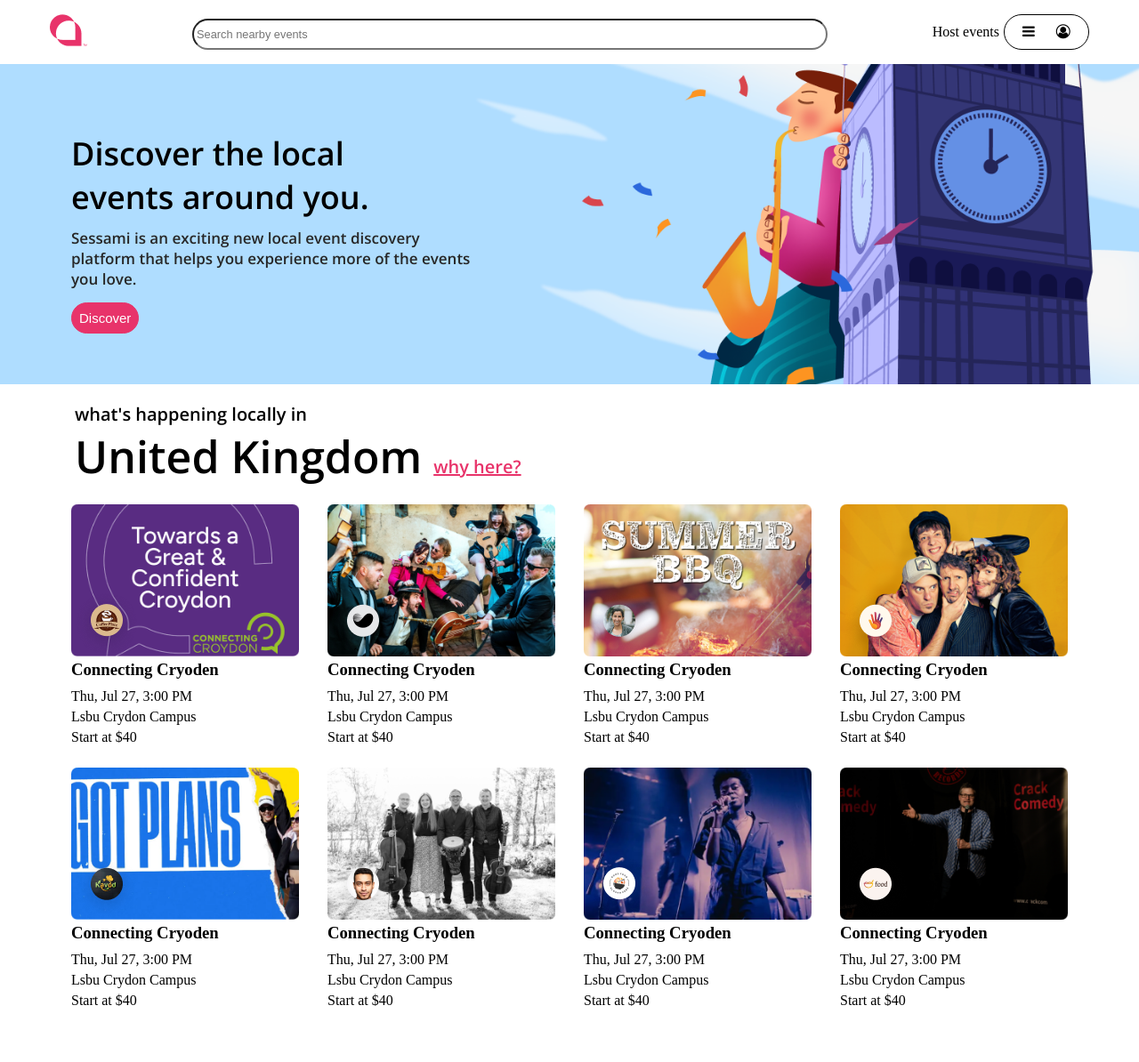
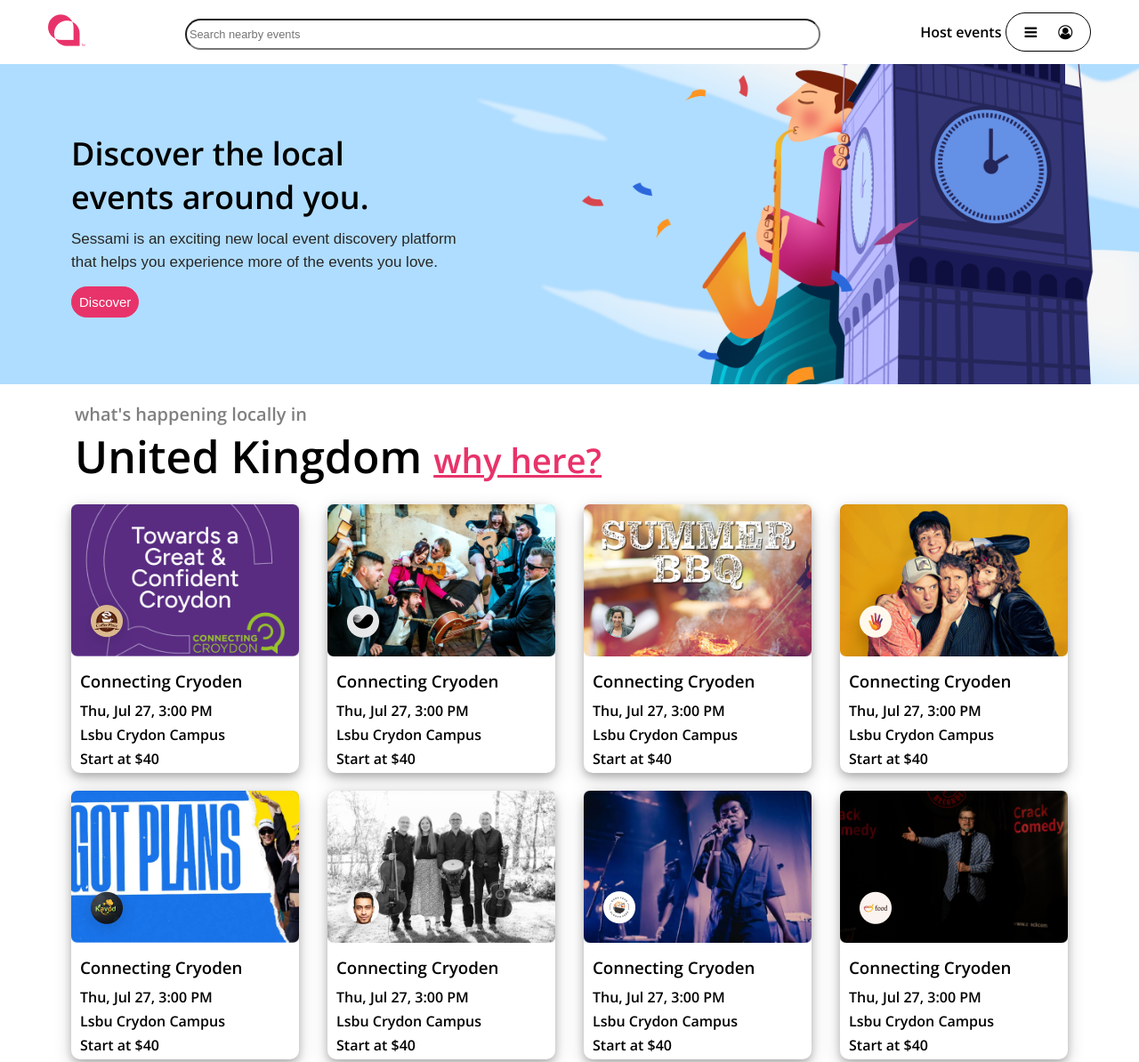
Before and after one commit to 12anupa-baral/Sessami-assignment2, a plain HTML site: page index.html in a window 1280 px wide. Shown: the top 1194 px of the page at 89% size. Drawn offline with nearby package versions, Linux system fonts and the light colour scheme.

Commit message:
changes made

```diff
--- a/style.css
+++ b/style.css
@@ -1,6 +1,11 @@
 * {
   margin: 0;
   padding: 0;
+}
+
+body {
+  font-family: 'Open Sans', sans-serif;
+  ;
 }
 
 #search {
@@ -62,7 +67,7 @@ nav {
 h1 {
   font-size: 30px;
   color: white;
-  font-family: 'Open Sans', sans-serif;
+
 }
 
 .category {
@@ -101,7 +106,7 @@ h1 {
   margin-top: 10px;
   margin-left: 20px;
   margin-bottom: 20px;
-  font-family: 'Open Sans', sans-serif;
+
 }
 
 .topmost a:hover {
@@ -110,17 +115,18 @@ h1 {
 
 
 .topmost h2 {
-  font-size: 30px;
+  font-size: 6vw;
 }
 
 .topmost h2 a {
-  font-size: 20px;
+  font-size: 3vw;
   color: #e8336a;
   text-decoration: underline;
 }
 
 .topmost p {
-  font-size: 25px;
+  font-size: 4vw;
+  color: grey;
 }
 
 .container2 {
@@ -130,7 +136,7 @@ h1 {
   padding: 20px;
   margin-left: 5%;
   margin-right: 5%;
-  margin-top: 500px;
+  margin-top: 480px;
   margin-bottom: 5%;
   backdrop-filter: blur(25px);
   border-radius: 20px;
@@ -143,7 +149,9 @@ h1 {
   color: white;
   font-size: 15px;
   margin-top: 10px;
-  font-family: 'Open Sans', sans-serif;
+  font-family: 'Montserrat', sans-serif;
+  line-height: 1.5;
+
 }
 
 .container2 button {
@@ -182,8 +190,8 @@ main {
 
 
 .happening {
-  padding: 30px;
-  margin-left: 10px;
+
+  margin: 20px;
 }
 
 .h-event {
@@ -192,9 +200,10 @@ main {
 }
 
 .hosts {
-  margin-top: 10px;
-  margin-left: 40px;
+  margin: 20px;
+
 }
+
 
 .hosts img {
   max-width: 90%;
@@ -239,6 +248,11 @@ main {
   color: white;
 }
 
+.text p {
+  margin-top: 20px;
+
+}
+
 .footer {
   background-color: #f5f5f5;
   margin-top: 100px;
@@ -278,6 +292,12 @@ li {
 
 .event {
   margin-bottom: 20px;
+  border-radius: 10px;
+  box-shadow: 0 4px 8px 0 rgba(0, 0, 0, 0.2), 0 6px 20px 0 rgba(0, 0, 0, 0.19)
+}
+
+.info {
+  margin-left: 10px;
 }
 
 .terms {
@@ -286,7 +306,10 @@ li {
 }
 
 .event h3 {
+  font-weight: 200px;
   margin-bottom: 10px;
+  margin: 10px;
+
 }
 
 .event p {
```
